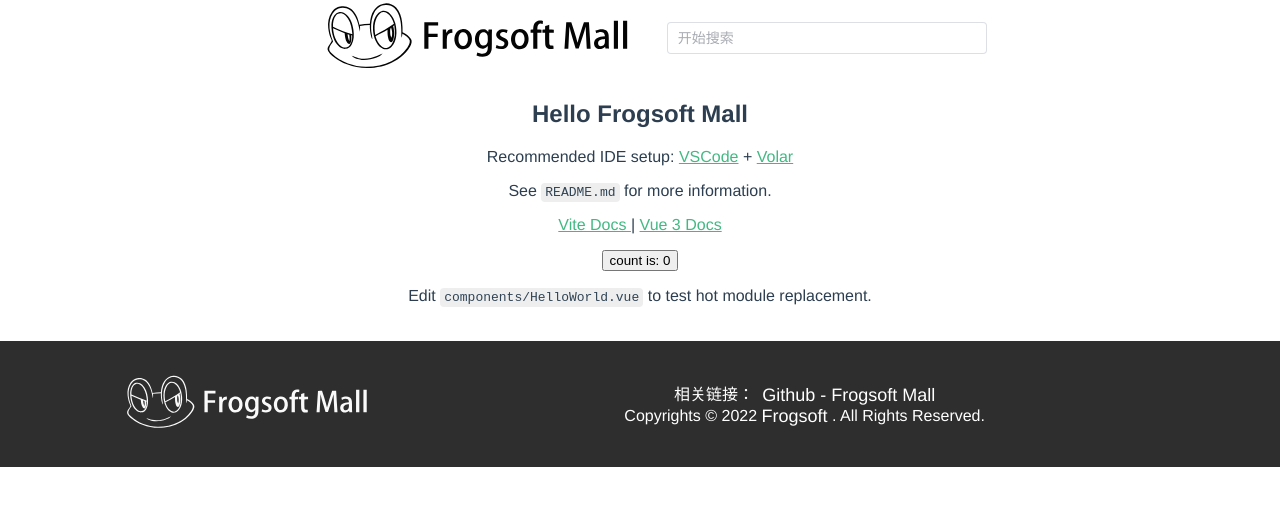
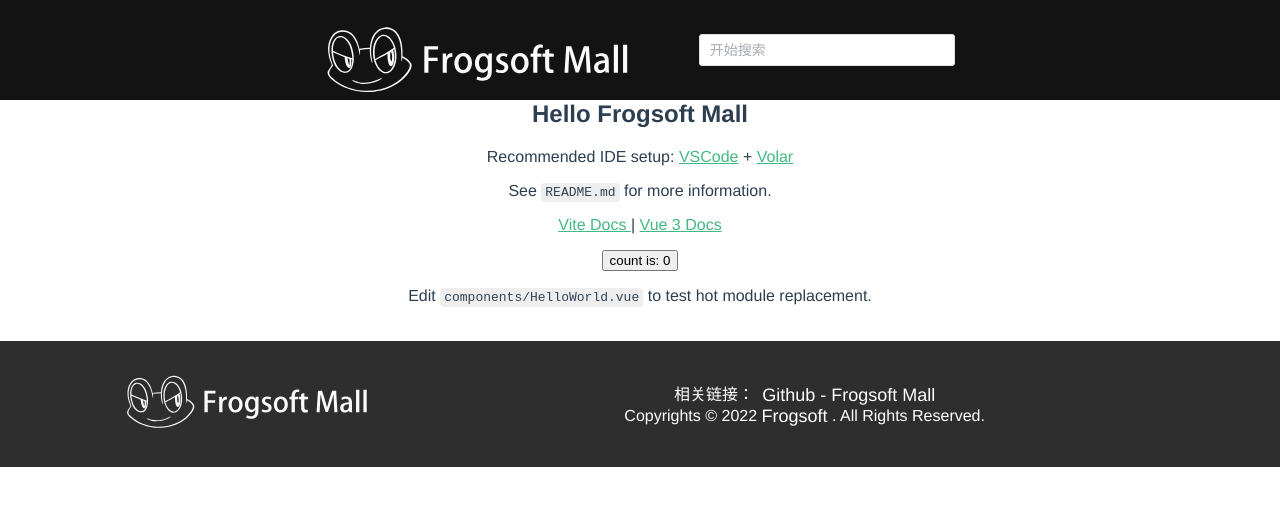
Before and after one commit to frog-software/frogsoft-mall, a Vue app in the folder frontend/: page / in a window 1280 px wide. Shown: the top 506 px of the page. Built offline with nearby package versions, Linux system fonts and the light colour scheme.

Commit message:
feat(frontend): change search input style and add hot words

```diff
--- a/frontend/src/components/Header.vue
+++ b/frontend/src/components/Header.vue
@@ -1,4 +1,49 @@
+<script setup lang="ts">
+import { onMounted, ref } from "vue";
+
+const count = ref<number>(0)
+const searchInputIsFocus = ref<boolean>(false)
+
+interface hotSearchWordItem {
+  value: string,
+  link: string,
+}
+
+const searchContent  = ref<string>('')
+const hotSearchWords = ref<hotSearchWordItem[]>([])
+
+const queryHotWords = (queryString: string, cb: any) => {
+  const results = queryString
+    ? hotSearchWords.value.filter(createFilter(queryString))
+      : hotSearchWords.value
+
+  cb(results)
+}
+const createFilter = (queryString: string) => {
+  return (hotSearchWord: hotSearchWordItem) => {
+    return (
+        hotSearchWord.value.toLowerCase().indexOf(queryString.toLowerCase()) === 0
+    )
+  }
+}
+
+const loadAllHotWords = () => {
+  return [
+    { value: 'AAAAAAA', link: ''},
+    { value: 'AAABBBB', link: ''},
+    { value: 'CCCDDDD', link: ''},
+  ]
+}
+
+onMounted(() => {
+  hotSearchWords.value = loadAllHotWords()
+})
+
+</script>
+
 <template>
+  <div :class="{ overlay: searchInputIsFocus === true }" />
+    <div style="padding-top: 24px;" class="rootClass">
       <el-row
           align="middle"
           justify="center"
@@ -7,32 +52,66 @@
               <el-col :span="7">
                 <router-link to="/">
                   <img
-            src="FrogsoftMall-Black.svg"
+                      src="/FrogsoftMall-White.svg"
                       alt="网站页眉LOGO"
                       style="max-width: 25vw"
                   >
                 </router-link>
               </el-col>
-    <el-col :span="6">
-      <el-input
-          v-model:value="searchContent"
+        <el-col :span="6" style="margin-bottom: 24px">
+          <el-autocomplete
+              v-model="searchContent"
+              :fetch-suggestions="queryHotWords"
               placeholder="开始搜索"
+              style="width: 80%"
+              @focus="searchInputIsFocus=true"
+              @blur="searchInputIsFocus=false"
+
           />
         </el-col>
       </el-row>
+    </div>
   </template>
 
-<script>
+<script lang="ts">
 export default {
   name: "Header",
-  data(){
-    return{
-      searchContent:''
+  data() {
+    return {
+
     }
+  },
+
+  methods: {
+
   }
 }
 </script>
 
 <style scoped>
+:root {
+  --searchInputDownText: 50px,
+}
+
+#searchInputDownText {
+  width: var(--searchInputDownText);
+}
+
+
+.rootClass {
+  background-color: #131313;
+}
+
+.overlay {
+  position: absolute;
+  top: 0;
+  left: 0;
+  z-index: 10001;
+  display:none;
+  filter:alpha(opacity=60);
+  background-color: #777;
+  opacity: 0.5;
+  -moz-opacity: 0.5;
+}
 
 </style>
```
Lines whose indentation alone changed are shown as unchanged.
